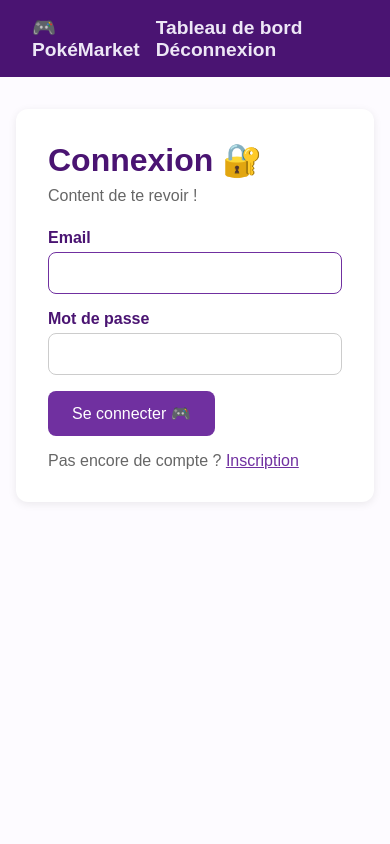
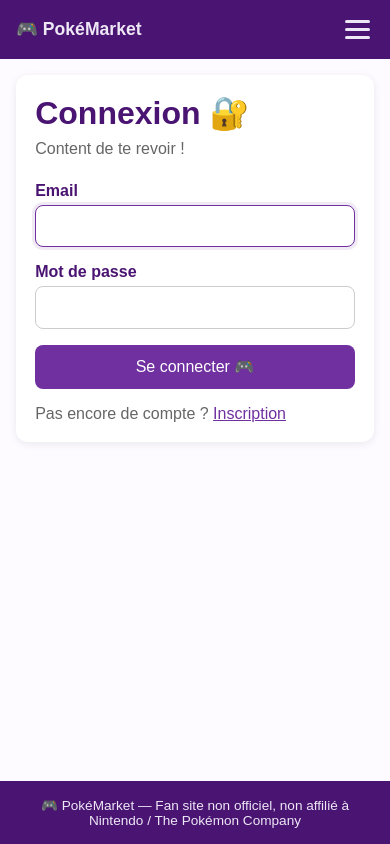
Before and after one commit to Thea33710/PokeMarket, a Django app: page /auth/connexion/ in a window 390 px wide. Run offline with Django 5.2, Linux system fonts and the light colour scheme; the visitor is signed in with stand-in values (Sample User, id 1); some libraries are stand-ins or nearby versions.

Commit message:
style: améliorer base.html responsive + menu burger + CSS variables

```diff
--- a/templates/base.html
+++ b/templates/base.html
@@ -4,62 +4,130 @@
     <meta charset="UTF-8">
     <meta name="viewport" content="width=device-width, initial-scale=1.0">
     <title>{% block title %}PokéMarket{% endblock %}</title>
+
+    <!-- HTMX -->
     <script src="https://unpkg.com/htmx.org@1.9.10"></script>
+
     <style>
+        /* ── Reset ── */
         * { box-sizing: border-box; margin: 0; padding: 0; }
+
+        /* ── Variables couleurs ── */
+        :root {
+            --violet-fonce: #4a1472;
+            --violet-moyen: #7030a0;
+            --lavande: #ede7f6;
+            --blanc: #ffffff;
+            --fond: #fdfbff;
+            --texte: #212121;
+            --gris: #666666;
+            --succes: #4caf50;
+            --erreur: #f44336;
+        }
+
+        /* ── Base ── */
         body {
             font-family: Arial, sans-serif;
-            background: #fdfbff;
-            color: #212121;
+            background: var(--fond);
+            color: var(--texte);
             min-height: 100vh;
+            display: flex;
+            flex-direction: column;
         }
+
+        /* ── Header ── */
         header {
-            background: #4a1472;
+            background: var(--violet-fonce);
             padding: 1rem 2rem;
             display: flex;
             justify-content: space-between;
             align-items: center;
+            flex-wrap: wrap;
+            gap: 0.5rem;
         }
-        header a {
-            color: #ede7f6;
+        .header-logo {
+            color: var(--lavande);
             text-decoration: none;
             font-weight: bold;
-            font-size: 1.2rem;
+            font-size: 1.3rem;
         }
+        nav { display: flex; flex-wrap: wrap; gap: 0.5rem; }
         nav a {
-            color: #ede7f6;
+            color: var(--lavande);
             text-decoration: none;
-            margin-left: 1rem;
+            padding: 0.4rem 0.8rem;
+            border-radius: 6px;
+            font-size: 0.95rem;
+            transition: background 0.2s;
         }
+        nav a:hover { background: var(--violet-moyen); }
+
+        /* ── Menu burger mobile ── */
+        .burger {
+            display: none;
+            flex-direction: column;
+            gap: 5px;
+            cursor: pointer;
+            background: none;
+            border: none;
+            padding: 4px;
+        }
+        .burger span {
+            display: block;
+            width: 25px;
+            height: 3px;
+            background: var(--lavande);
+            border-radius: 3px;
+        }
+
+        /* ── Main ── */
         main {
-            max-width: 800px;
+            flex: 1;
+            max-width: 900px;
+            width: 100%;
             margin: 2rem auto;
             padding: 0 1rem;
         }
+
+        /* ── Footer ── */
+        footer {
+            background: var(--violet-fonce);
+            color: var(--lavande);
+            text-align: center;
+            padding: 1rem;
+            font-size: 0.85rem;
+        }
+
+        /* ── Messages ── */
         .messages { margin-bottom: 1rem; }
         .message-success {
             background: #e8f5e9;
-            border-left: 4px solid #4caf50;
+            border-left: 4px solid var(--succes);
             padding: 0.8rem 1rem;
             border-radius: 4px;
             margin-bottom: 0.5rem;
         }
         .message-error {
             background: #ffebee;
-            border-left: 4px solid #f44336;
+            border-left: 4px solid var(--erreur);
             padding: 0.8rem 1rem;
             border-radius: 4px;
             margin-bottom: 0.5rem;
         }
+
+        /* ── Cards ── */
         .card {
-            background: white;
+            background: var(--blanc);
             border-radius: 12px;
             padding: 2rem;
             box-shadow: 0 2px 8px rgba(0,0,0,0.08);
+            margin-bottom: 1rem;
         }
+
+        /* ── Boutons ── */
         .btn {
-            background: #7030a0;
-            color: white;
+            background: var(--violet-moyen);
+            color: var(--blanc);
             border: none;
             padding: 0.8rem 1.5rem;
             border-radius: 8px;
@@ -67,48 +135,78 @@
             font-size: 1rem;
             text-decoration: none;
             display: inline-block;
+            transition: background 0.2s;
         }
-        .btn:hover { background: #4a1472; }
-        .form-group {
-            margin-bottom: 1rem;
+        .btn:hover { background: var(--violet-fonce); }
+        .btn-secondary {
+            background: var(--lavande);
+            color: var(--violet-fonce);
         }
+        .btn-secondary:hover { background: #d1c4e9; }
+
+        /* ── Formulaires ── */
+        .form-group { margin-bottom: 1rem; }
         .form-group label {
             display: block;
             margin-bottom: 0.3rem;
             font-weight: bold;
-            color: #4a1472;
+            color: var(--violet-fonce);
         }
-        .form-group input {
+        .form-group input, .form-group select, .form-group textarea {
             width: 100%;
             padding: 0.7rem;
             border: 1px solid #ccc;
             border-radius: 8px;
             font-size: 1rem;
+            font-family: Arial, sans-serif;
         }
-        .form-group input:focus {
+        .form-group input:focus,
+        .form-group select:focus,
+        .form-group textarea:focus {
             outline: none;
-            border-color: #7030a0;
+            border-color: var(--violet-moyen);
+            box-shadow: 0 0 0 3px rgba(112,48,160,0.1);
         }
         .error-text {
-            color: #f44336;
+            color: var(--erreur);
             font-size: 0.85rem;
             margin-top: 0.3rem;
+        }
+
+        /* ── Responsive mobile ── */
+        @media (max-width: 600px) {
+            header { padding: 1rem; }
+            .header-logo { font-size: 1.1rem; }
+            nav { display: none; flex-direction: column; width: 100%; }
+            nav.open { display: flex; }
+            nav a { padding: 0.6rem 1rem; }
+            .burger { display: flex; }
+            main { margin: 1rem auto; }
+            .card { padding: 1.2rem; }
+            .btn { width: 100%; text-align: center; }
         }
     </style>
 </head>
 <body>
     <header>
-        <a href="/">🎮 PokéMarket</a>
-        <nav>
+        <a href="/" class="header-logo">🎮 PokéMarket</a>
+
+        <!-- Menu burger pour mobile -->
+        <button class="burger" onclick="toggleMenu()" aria-label="Menu">
+            <span></span><span></span><span></span>
+        </button>
+
+        <nav id="main-nav">
             {% if user.is_authenticated %}
-                <a href="/">Tableau de bord</a>
-                <a href="/auth/deconnexion/">Déconnexion</a>
+                <a href="/">🏠 Accueil</a>
+                <a href="/auth/deconnexion/">🚪 Déconnexion</a>
             {% else %}
-                <a href="/auth/connexion/">Connexion</a>
-                <a href="/auth/inscription/">Inscription</a>
+                <a href="/auth/connexion/">🔐 Connexion</a>
+                <a href="/auth/inscription/">✨ Inscription</a>
             {% endif %}
         </nav>
     </header>
+
     <main>
         {% if messages %}
             <div class="messages">
@@ -117,7 +215,22 @@
                 {% endfor %}
             </div>
         {% endif %}
+
         {% block content %}{% endblock %}
     </main>
+
+    <footer>
+        <p>🎮 PokéMarket — Fan site non officiel, non affilié à Nintendo / The Pokémon Company</p>
+    </footer>
+
+    <script>
+        // Menu burger mobile
+        function toggleMenu() {
+            const nav = document.getElementById('main-nav');
+            nav.classList.toggle('open');
+        }
+    </script>
+
+    {% block extra_js %}{% endblock %}
 </body>
 </html>
```
